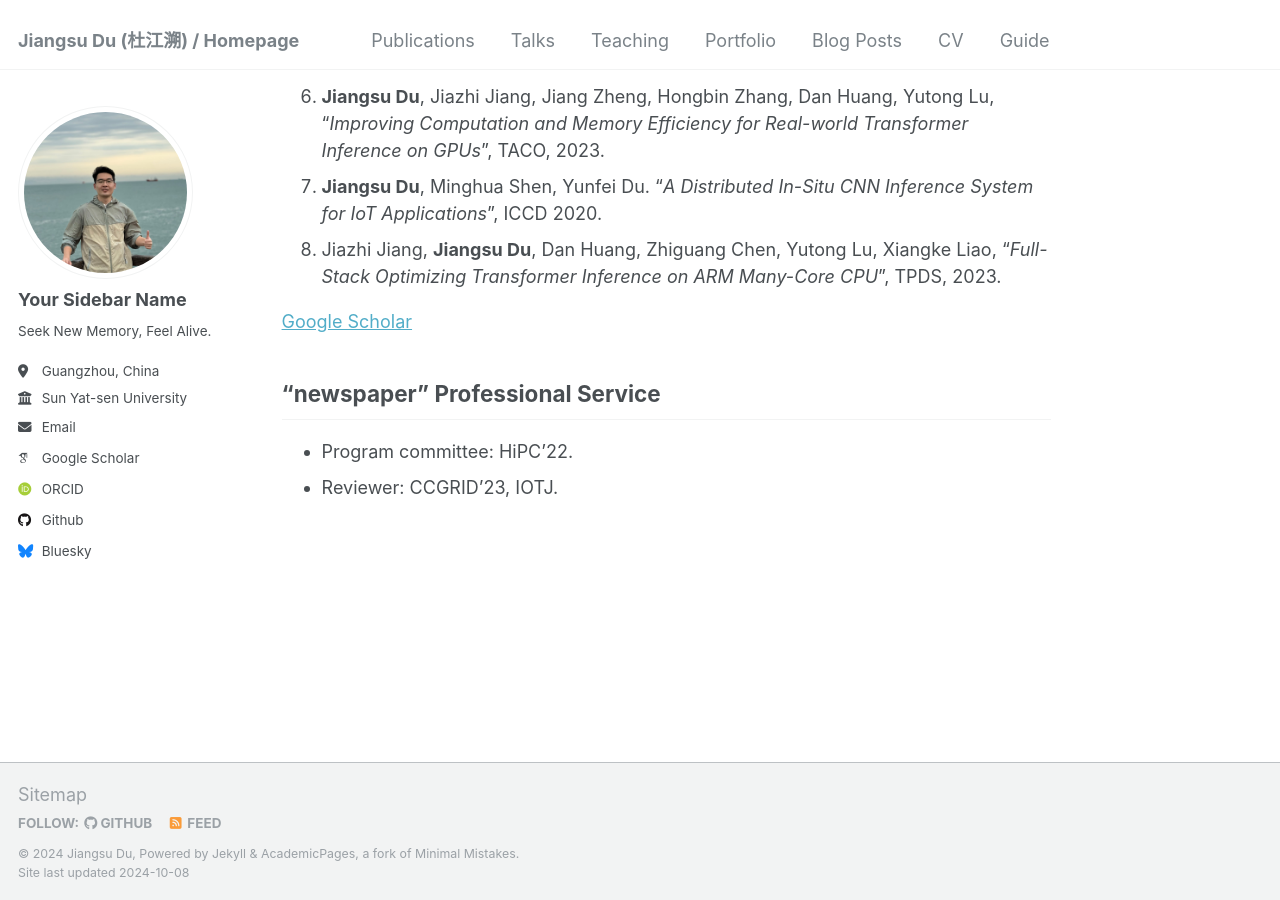
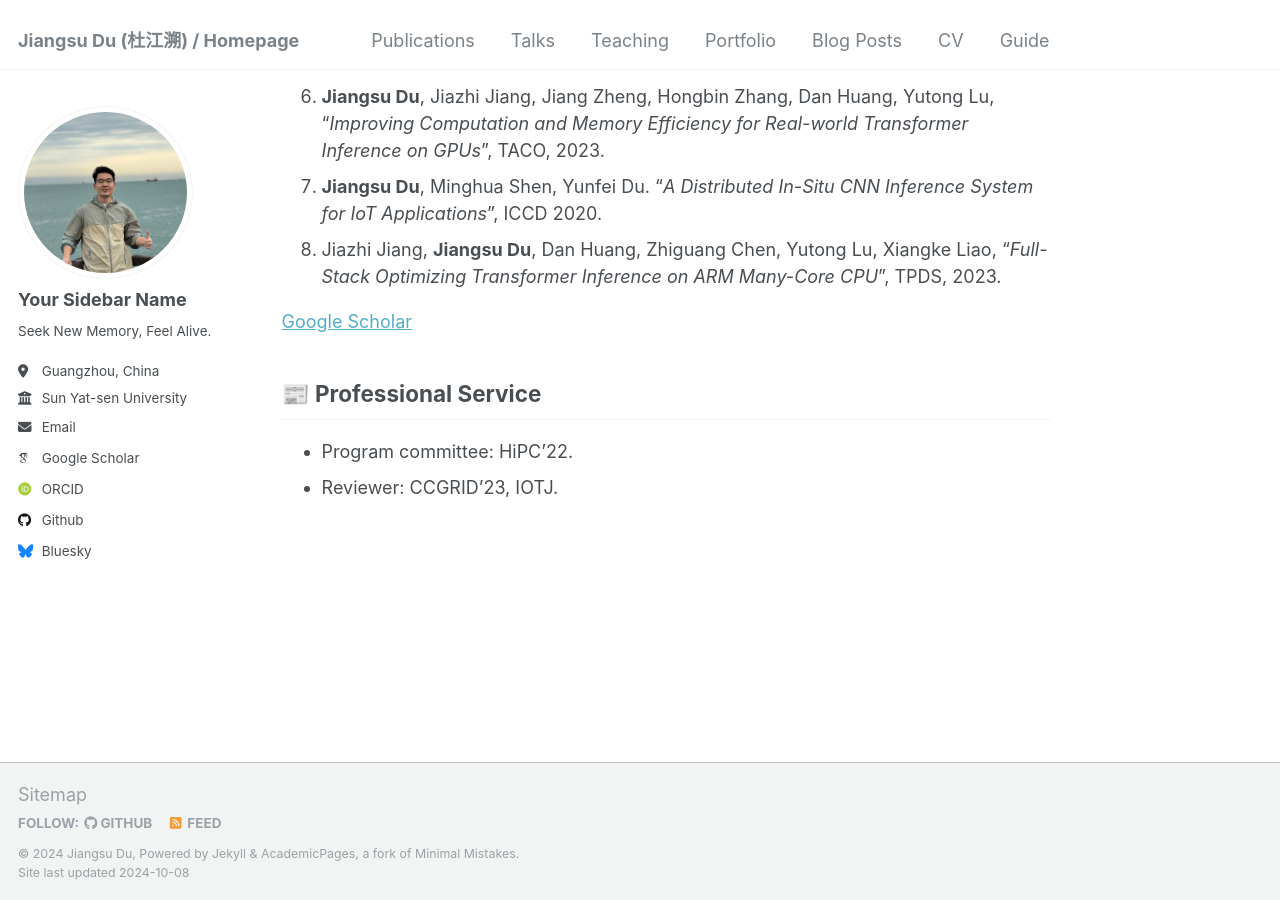
Before and after one commit to dujiangsu/dujiangsu.github.io, a Jekyll site: the page built from _pages/about.md, in a window 1280 px wide and 900 px high, scrolled down 1529 px. Built offline with Jekyll 4.4.1, drawn with Linux system fonts in a browser that asks for light colours; emoji names are drawn with the system emoji font; some web fonts are replaced.

Commit message:
update about.md

```diff
--- a/_pages/about.md
+++ b/_pages/about.md
@@ -47,6 +47,6 @@ Hi, I am currently a postdoctoral research fellow at [Sun Yat-sen University](ht
 
 [Google Scholar](https://scholar.google.com/citations?user=GayKRzEAAAAJ&hl=en&oi=ao)
 
-## "newspaper" Professional Service
+## :newspaper: Professional Service
 - Program committee: HiPC'22.
 - Reviewer: CCGRID'23, IOTJ.
```
